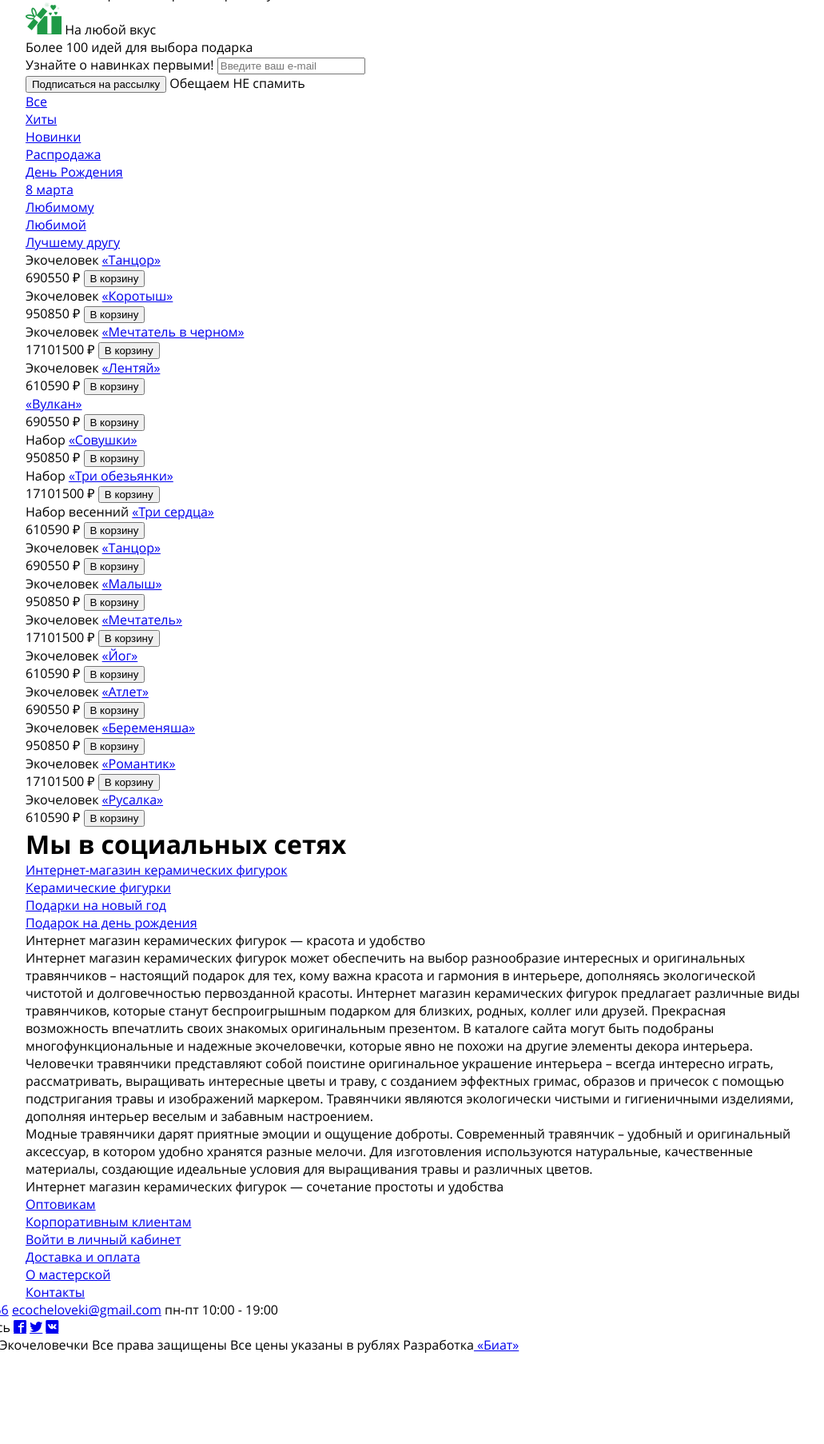
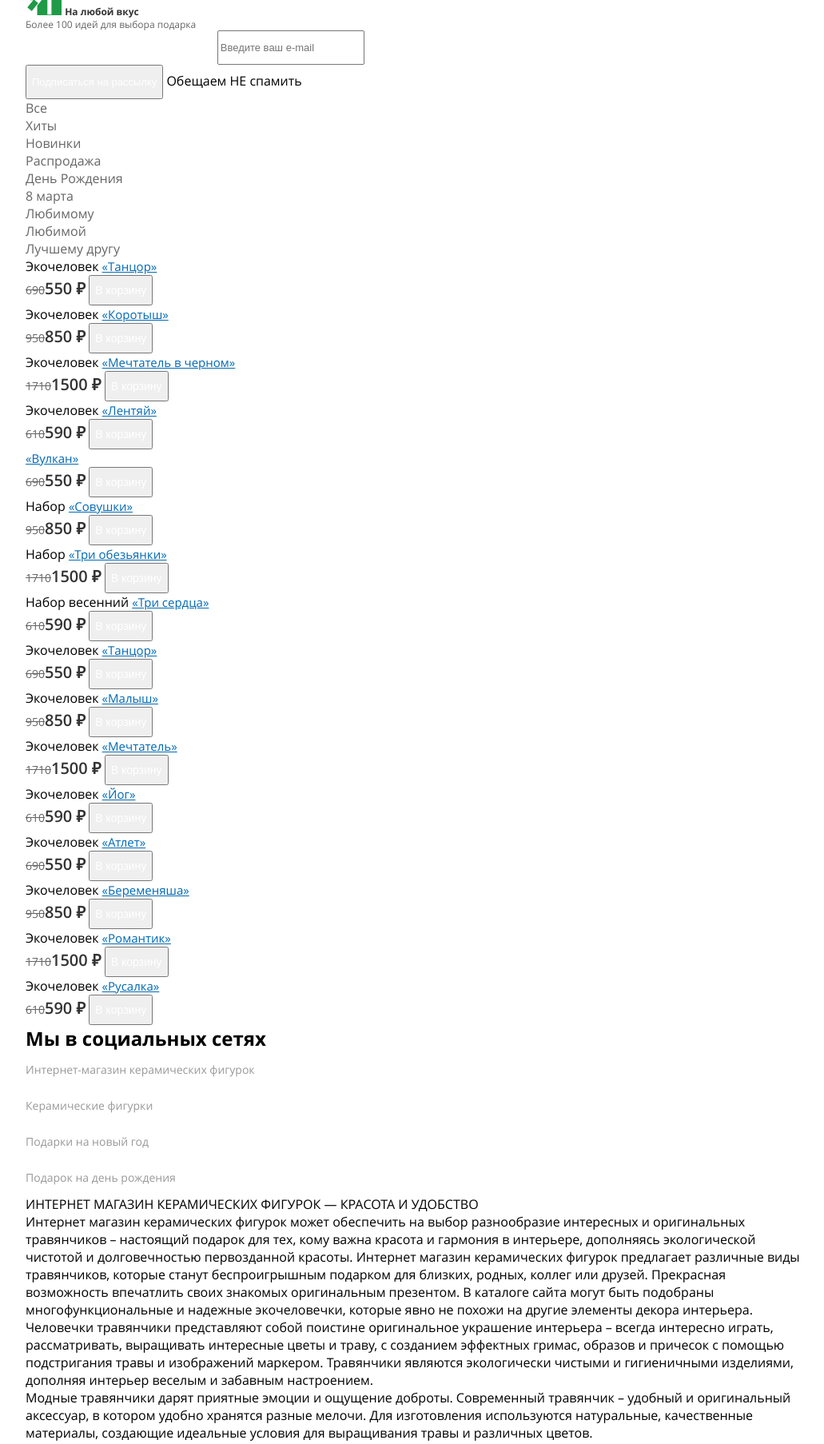
Before and after one commit to uspehcoursbrest/HanchukGroupProject, a plain HTML site: page main.html in a window 1280 px wide. Shown: the part 417-2223 px from the top of the page at 80% size, without its empty margins (118-1149 px from the left). Before the commit the page ends 2110 px from the top, so only its background shows below. Drawn offline with Linux system fonts and the light colour scheme; files whose address does not match are found by name.

Commit message:
main page was styled

```diff
--- a/css/style.css
+++ b/css/style.css
@@ -1,18 +1,22 @@
 * {
     box-sizing: border-box;
 }
+
 body {
     margin: 0 auto;
     font-family: "Open Sans";
 }
+
 h1, h2, h3, h4, h5, h6, p {
     margin: 0;
 }
+
 ul {
     margin: 0;
     padding: 0;
     list-style-type: none;
 }
+
 .container {
     /*тк ширина контейнера 980 + 15*2 px*/
     width: 1010px;
@@ -77,3 +81,131 @@ header .basket span {
 header [class*="icon"] {
     color: #caebd4;
 }
+header .login [class*="icon"] {
+    font-size: 18px;
+}
+
+header .phone [class*="icon"] {
+    font-size: 20px;
+}
+
+.advanteges .item span {
+    font-size: 12px;
+    font-weight: bold;
+    line-height: 17px;
+    color: #333333;
+}
+
+.advanteges .item p {
+    font-size: 12px;
+    line-height: 14px;
+    color: #666666;
+}
+
+.subscribe label {
+    font-size: 16px;
+    color: #ffffff;
+}
+
+.subscribe input {
+    font-size: 13px;
+    line-height: 37px;
+    color: #999999;
+}
+
+.subscribe button {
+    font-size: 13px;
+    line-height: 37px;
+    text-align: center;
+    color: #ffffff;
+}
+
+.subscribe .warp span {
+    font-size: 12px;
+    color: rgba(255,255,255,0.5);
+}
+
+.filter0 li {
+    font-size: 13px;
+    line-height: 16px;
+    border-bottom: 1px  dashed #666666;
+}
+
+.filter li a {
+    text-decoration: none;
+    color: #666666;
+}
+
+.card .name {
+    font-size: 15px;
+    line-height: 22px;
+    color: #333333;
+}
+
+.card a {
+    font-size: 15px;
+    line-height: 22px;
+    color: #0069b4;
+}
+
+.card .price {
+    font-size: 20px;
+    font-weight: 600;
+    line-height: 30px;
+    color: #333333;
+}
+
+.card .price .old {
+    font-size: 14px;
+    font-weight: normal;
+    line-height: 16px;
+    text-decoration: line-through;
+    color: #666666;
+}
+
+.card button {
+    font-size: 14px;
+    line-height: 32px;
+    text-align: center;
+    color: #ffffff;
+}
+
+.socials h2 {
+    font-size: 18px;
+    font-weight: 600;
+    line-height: 22px;
+    text-align: center;
+    color: #666666;
+}
+
+.tabs li a {
+    font-size: 14px;
+    text-decoration: none;
+    line-height: 45px;
+    color: #999999;
+}
+
+.info .content {
+    font-size: 12px;
+    line-height: 18px;
+    color: #333333;
+}
+
+.info .title {
+    text-transform: uppercase;
+}
+
+footer {
+    font-size: 13px;
+    line-height: 22px;
+    color: #ffffff;
+}
+
+footer a {
+    text-decoration: none;
+    color: #ffffff;
+}
+
+footer a.soc {
+    font-size: 21px;
+}
--- a/main.html
+++ b/main.html
@@ -274,7 +274,7 @@
     </div>
     <!--блок виджетов соц сетей-->
     <div class="widjets">
-      <h1>Мы в социальных сетях</h1>
+      <h2>Мы в социальных сетях</h2>
       <div class="wrap">
         <div class="item"></div>
         <div class="item"></div>
```
